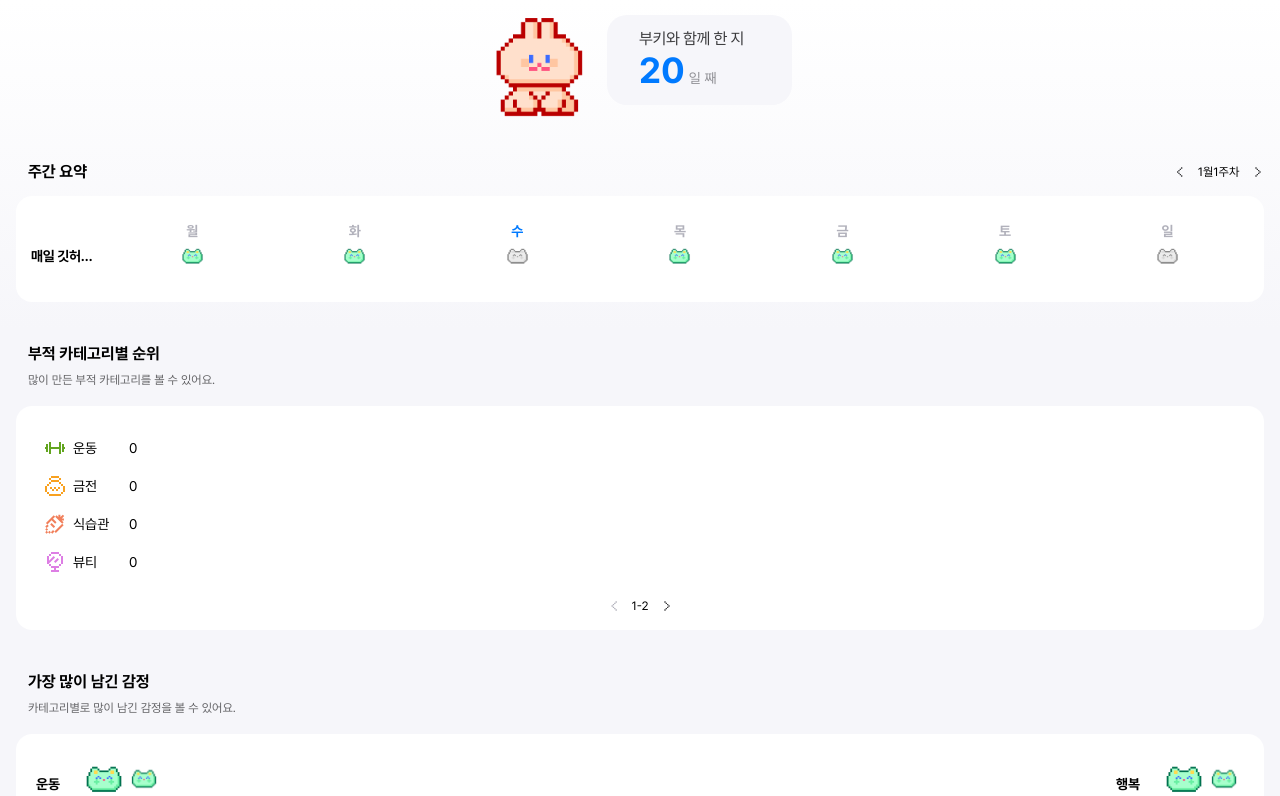
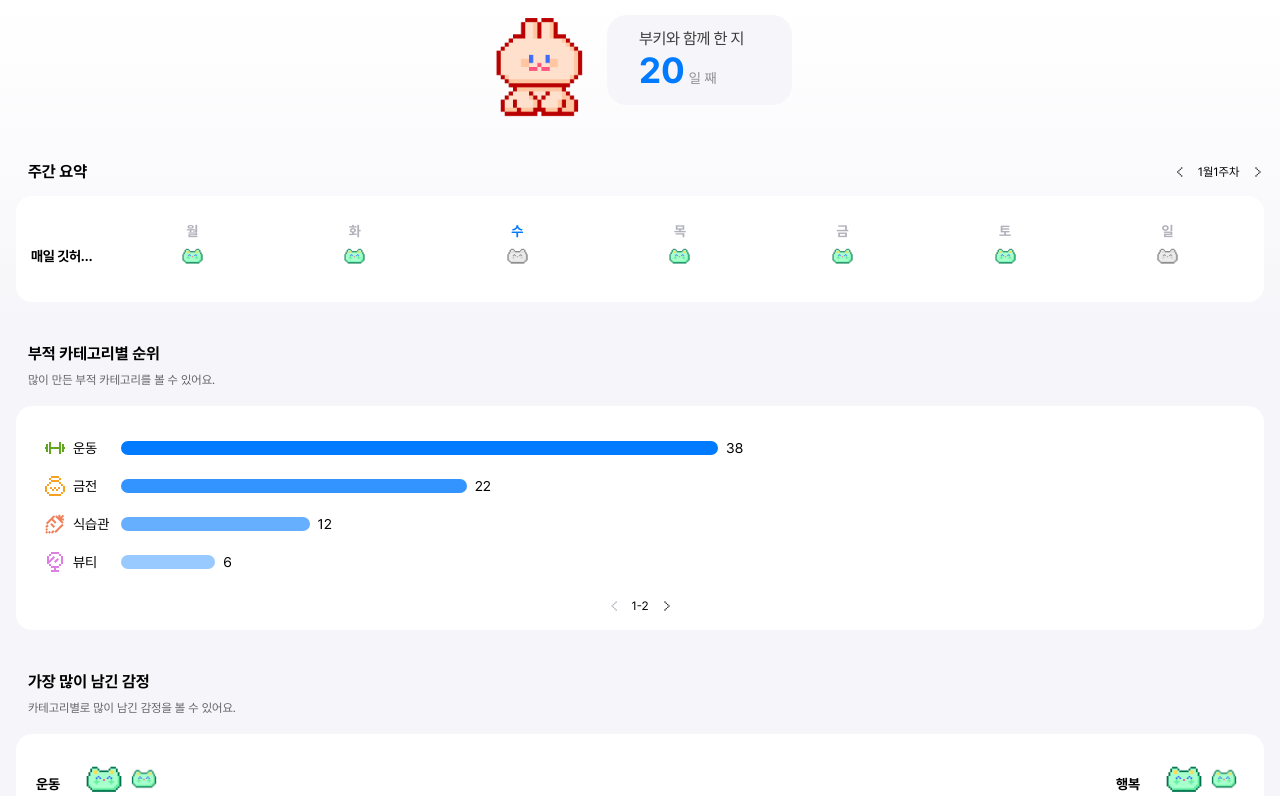
Before and after one commit to skp-temp/skp-temp-frontend, a React (Create React App) app: page /analysis in a window 1280 px wide. Shown: the top 796 px of the page. Built offline with nearby package versions, Linux system fonts and the light colour scheme.

Commit message:
feat: 카테고리순위 그래프

```diff
--- a/src/pages/analysis/CategoryRank/CategoryRankDetail.tsx
+++ b/src/pages/analysis/CategoryRank/CategoryRankDetail.tsx
@@ -1,4 +1,4 @@
-import React, { useState } from "react";
+import React, { useState, useEffect } from "react";
 import styled from "styled-components";
 import { Swiper, SwiperSlide } from "swiper/react";
 import { SwiperClass } from "swiper/react";
@@ -7,6 +7,7 @@ import CategoryRankItem from "./CategoryRankItem";
 import CategoryRankPagenation from "./CategoryRankPagenation";
 
 export interface categoryInfo {
+  rank: number;
   categoryName: string;
   categoryNameKr: string;
   categoryCount: number;
@@ -14,44 +15,52 @@ export interface categoryInfo {
 
 const CategoryRank1: categoryInfo[] = [
   {
+    rank: 1,
     categoryName: 'workout',
     categoryNameKr: '운동',
-    categoryCount: 0
+    categoryCount: 38
   },
   {
+    rank: 2,
     categoryName: 'money',
     categoryNameKr: '금전',
-    categoryCount: 0
+    categoryCount: 22
   },
   {
+    rank: 3,
     categoryName: 'diet',
     categoryNameKr: '식습관',
-    categoryCount: 0
+    categoryCount: 12
   },
   {
+    rank: 4,
     categoryName: 'beauty',
     categoryNameKr: '뷰티',
-    categoryCount: 0
+    categoryCount: 6
   }
 ]
 
 const CategoryRank2: categoryInfo[] = [
   {
+    rank: 5,
     categoryName: 'happiness',
     categoryNameKr: '행복',
-    categoryCount: 0
+    categoryCount: 3
   },
   {
+    rank: 6,
     categoryName: 'study',
     categoryNameKr: '공부',
-    categoryCount: 0
+    categoryCount: 3
   },
   {
+    rank: 7,
     categoryName: 'hustle',
     categoryNameKr: '갓생',
-    categoryCount: 0
+    categoryCount: 2
   },
   {
+    rank: 8,
     categoryName: 'pet',
     categoryNameKr: '반려',
     categoryCount: 0
@@ -70,6 +79,7 @@ function CategoryRankDetail() {
 
   const [swiperIndex, setSwiperIndex] = useState(0);
   const [swiper, setSwiper] = useState<SwiperClass>();
+  const [maxCount, setMaxCount] = useState<number>(0);
 
   const handlePrev = () => {
     swiper?.slidePrev()
@@ -77,6 +87,13 @@ function CategoryRankDetail() {
   const handleNext = () => {
     swiper?.slideNext()
   }
+
+  useEffect(() => {
+    let result : number = 0
+    CategoryRank1.map(i => result = Math.max(i.categoryCount, result));
+    CategoryRank2.map(i => result = Math.max(i.categoryCount, result));
+    setMaxCount(result);
+  }, [])
 
   return (
   <DetailComponent>
@@ -86,10 +103,10 @@ function CategoryRankDetail() {
         onSwiper={(e : SwiperClass) => {setSwiper(e)}}
       >
       <SwiperSlide>
-        {CategoryRank1.map(categoryInfo => <CategoryRankItem key={categoryInfo.categoryName} category={categoryInfo}/>)}
+        {CategoryRank1.map(categoryInfo => <CategoryRankItem key={categoryInfo.categoryName} category={categoryInfo} maxCount={maxCount}/>)}
       </SwiperSlide>
       <SwiperSlide>
-        {CategoryRank2.map(categoryInfo => <CategoryRankItem key={categoryInfo.categoryName} category={categoryInfo}/>)}
+        {CategoryRank2.map(categoryInfo => <CategoryRankItem key={categoryInfo.categoryName} category={categoryInfo} maxCount={maxCount}/>)}
       </SwiperSlide>
     </Swiper>
     <CategoryRankPagenation handleslidePrev = {handlePrev} handleslideNext = {handleNext} pageNum={swiperIndex} />
--- a/src/pages/analysis/CategoryRank/CategoryRankItem.tsx
+++ b/src/pages/analysis/CategoryRank/CategoryRankItem.tsx
@@ -1,6 +1,7 @@
 import React from "react";
 import styled from "styled-components";
 import { categoryInfo } from "./CategoryRankDetail";
+import CategoryRankItemGraph from "./CategoryRankItemGraph";
 
 const ItemComponent =  styled.div`
   width: 100%;
@@ -21,20 +22,26 @@ const CategoryText = styled.div`
   font-size: 14px;
   font-family: "PretendardRegular";
 `
-const CategoryGraph = styled.div`
-`
+
 const CategoryCount = styled.div`
   font-size: 14px;
   font-family: "PretendardRegular";
   margin-left: 8px;
 `
 
-function CategoryRankItem(props: {category:categoryInfo}) {
+function CategoryRankItem(props: {category:categoryInfo, maxCount:number}) {
+
+  const colors : number[] = [1, 0.8, 0.6, 0.4, 0.3, 0.2, 0.15, 0.1]
+  const getWidth = () => {
+    let result : number = props.category.categoryCount / props.maxCount * 50
+    return result
+  }
+
   return (
     <ItemComponent>
       <CategoryImage $categoryName={props.category.categoryName} />
       <CategoryText>{props.category.categoryNameKr}</CategoryText>
-      <CategoryGraph />
+      <CategoryRankItemGraph width={getWidth()} color={colors[props.category.rank - 1]} />
       <CategoryCount>{props.category.categoryCount}</CategoryCount>
     </ItemComponent>
   )
--- /dev/null
+++ b/src/pages/analysis/CategoryRank/CategoryRankItemGraph.tsx
@@ -0,0 +1,29 @@
+import React from "react";
+import styled from "styled-components";
+
+const CategpryGraph = styled.div<{$width:number}>`
+  width: ${props => props.$width}%;
+  min-width: ${props => props.$width ? '14px' : ''};
+  height: 24px;
+  display: flex;
+  align-items: center;
+  transition: 1s;
+`
+
+const GraphItem = styled.div<{$color:number}>`
+  width: 100%;
+  height: 14px;
+  border-radius: 20px;
+  background-color: #007AFF;
+  opacity: ${props => props.$color};
+`
+
+function CategoryRankItemGraph(props: {width:number, color:number}) {
+  return (
+    <CategpryGraph $width={props.width}>
+      <GraphItem $color={props.color} />
+    </CategpryGraph>
+  )
+}
+
+export default CategoryRankItemGraph;
```
